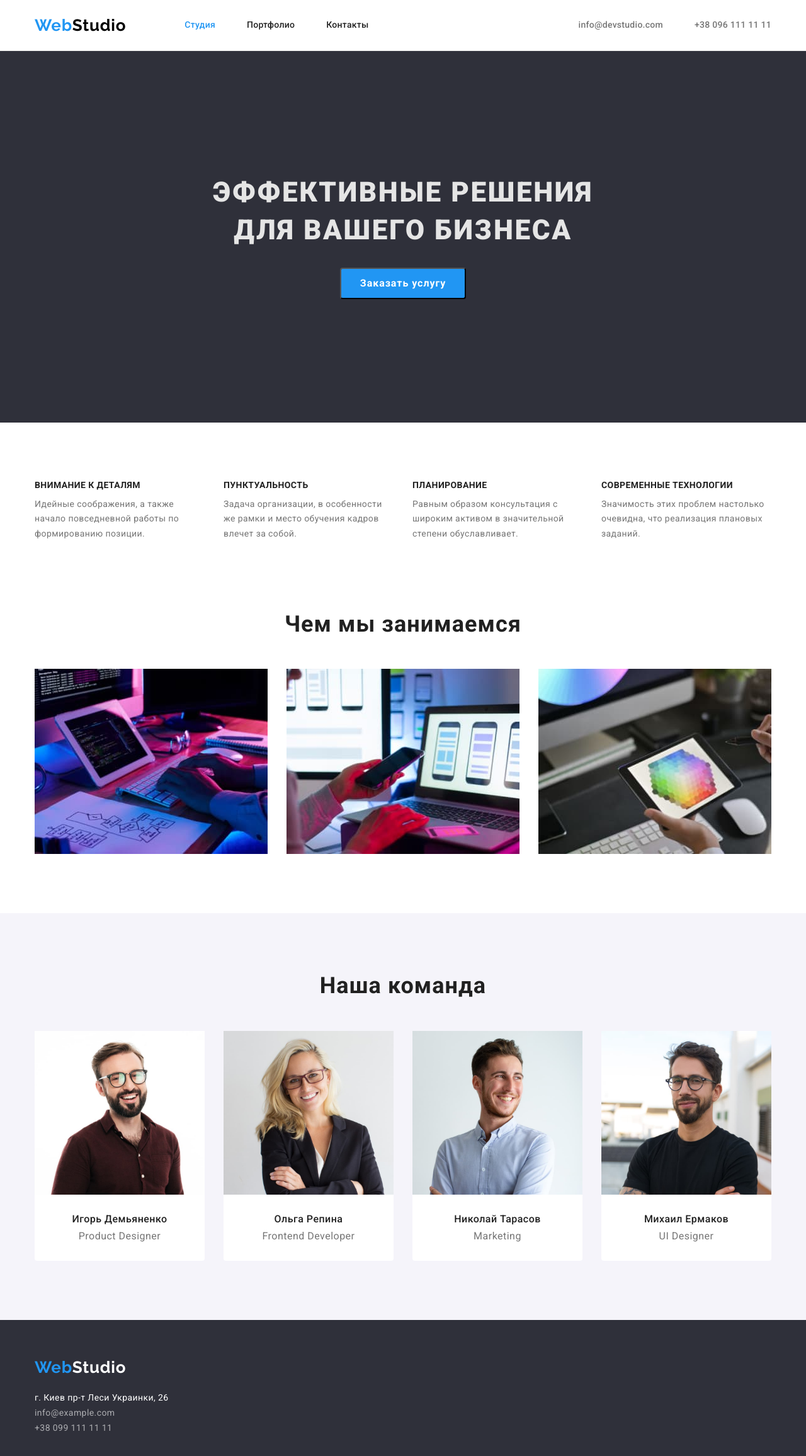
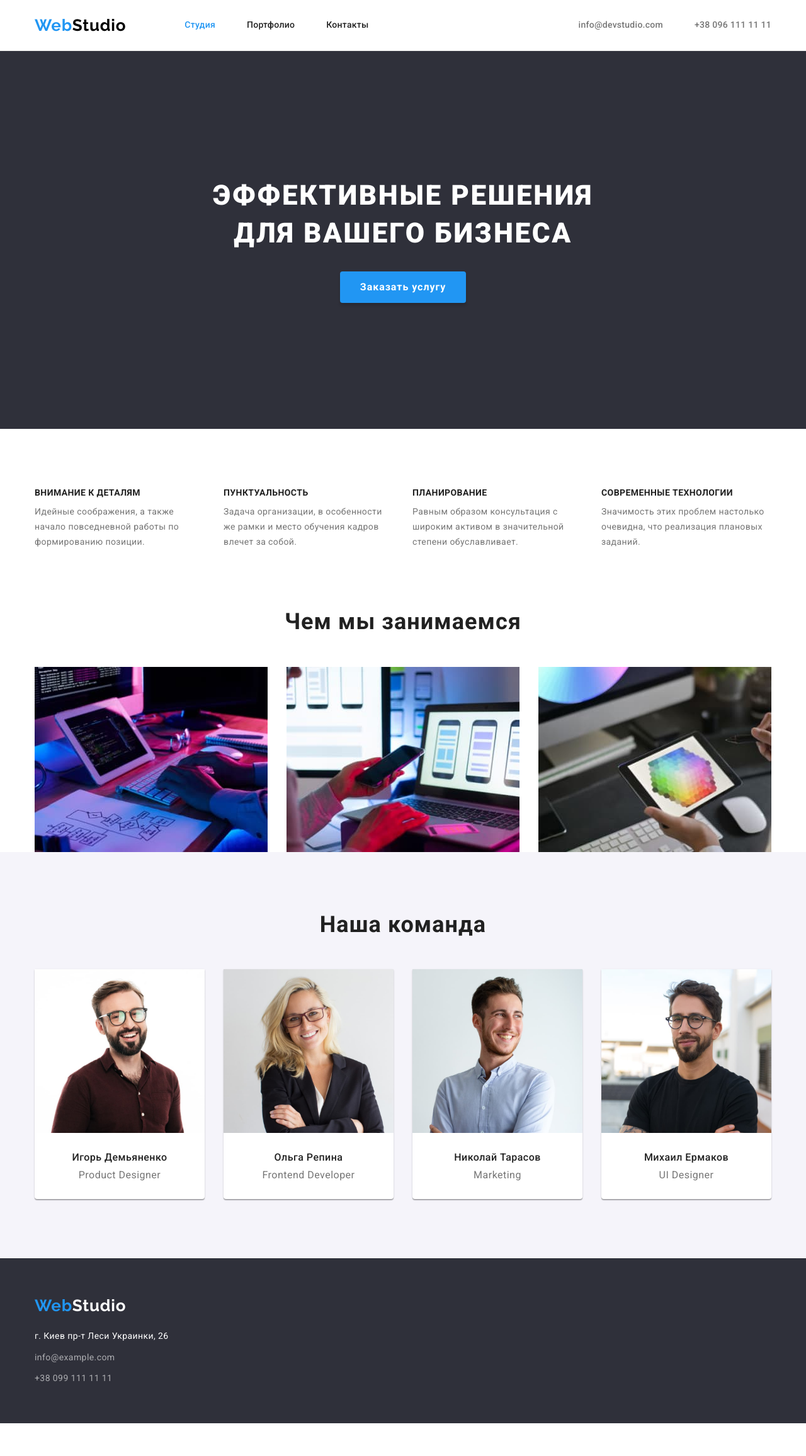
Before and after one commit to alina-prosk/goit-markup-hw-03, a plain HTML site: page index.html in a window 1280 px wide. Shown: the whole page at 63% size. After the commit the page ends 2260 px from the top, so only its background shows below. Drawn offline with nearby package versions, Linux system fonts and the light colour scheme.

Commit message:
виправлення

```diff
--- a/css/styles.css
+++ b/css/styles.css
@@ -4,6 +4,9 @@
     --text-color: #757575;
     --main-title-color:#2F303A;
     --second-title-color:#F5F4FA;
+    --focus-color:#2196F3;
+    --text-bacground-color:#FFFFFF;
+
 }
 
 
@@ -32,8 +35,8 @@ img {
 body{
     font-family:"Roboto", sans-serif;
     font-weight: 400;
-    background-color: #FFFFFF;
-    color: #FFFFFF;
+    background-color:var(--text-bacground-color);
+    color:var(--text-bacground-color);
 }
 
 
@@ -87,11 +90,11 @@ body{
     font-size: 26px;
     line-height: 1.19;
     letter-spacing: 0.03em;
-    color: #2196F3;
+    color:var(--focus-color);
 }
 
 .header {
-    background-color: #FFFFFF;
+    background-color:var(--text-bacground-color);
     border-bottom: 1px solid #ECECEC;
 }
 
@@ -130,18 +133,63 @@ body{
 
 
 .navigation-link:hover{
-    color: #2196F3;
+    color:var(--focus-color);
 }
 
 .navigation-link:focus {
-    color:#2196F3;
+    color:var(--focus-color);
 }
 
 .navigation-link.current{
-    color: #2196F3;
+    color:var(--focus-color);
 }
 
 
+.hero {
+    background-color: var(--main-title-color);
+    text-align: center;
+    padding-top: 200px;
+    padding-bottom: 200px;
+}
+
+.hero-text {
+    width: 696px;
+    margin-top: 0;
+
+    margin-bottom: 30px;
+    margin-left: auto;
+    margin-right: auto;
+
+
+    font-weight: 900;
+    font-size: 44px;
+    line-height: 1.36;
+    letter-spacing: 0.06em;
+    text-transform: uppercase;
+    color: var(--hero-text-color);
+}
+
+.hero-button {
+    padding: 10px 32px;
+    font-family: 'Roboto';
+    font-weight: 700;
+    font-size: 16px;
+    line-height: 1.88;
+    letter-spacing: 0.06em;
+    background-color: var(--focus-color);
+    color: var(--hero-text-color);
+    border: none;
+    box-shadow: 0px 4px 4px rgba(0, 0, 0, 0.15);
+    border-radius: 4px;
+}
+
+.hero-button:hover,
+.hero-button:focus {
+    background-color:#188CE8;
+    filter: drop-shadow(0px 4px 4px rgba(0, 0, 0, 0.25));
+}
+
+/*
 .head{
     padding-top: 195.33px;
     padding-bottom: 195.33px;
@@ -182,14 +230,9 @@ body{
 .header-btn:hover:focus{
     background-color: #188CE8;
 }
-
+*/
 
 /*----------------------ABOUT-------------------*/
-.about{
-    padding-top: 92px;
-    padding-bottom: 110px;
-
-}
 
 .about-list{
     display: flex;
@@ -222,7 +265,7 @@ color: var(--text-color);
 
 /*----------------------WORK-------------------*/
 .work{
-padding-bottom: 94px;
+padding-top: 0;
 }
 
 
@@ -247,14 +290,14 @@ padding-bottom: 94px;
 /*----------------------TEAM-------------------*/
 
 .team{
-    padding-top: 94px;
-    padding-bottom: 94px;
     background-color: var(--second-title-color)
 }
 
-.team-photo{
-    background-color: #FFFFFF;
-    padding-bottom: 30px;
+.team-card{
+    background-color:var(--text-bacground-color);
+    box-shadow: 0px 1px 3px rgba(0, 0, 0, 0.12),
+    0px 1px 1px rgba(0, 0, 0, 0.14),
+    0px 2px 1px rgba(0, 0, 0, 0.2);
     border-radius: 0px 0px 4px 4px;
 }
 
@@ -266,7 +309,7 @@ padding-bottom: 94px;
     display: flex;
 }
 
-.team-photo + .team-photo{
+.team-card + .team-card{
 margin-left: 30px;
 }
 
@@ -298,6 +341,7 @@ margin-left: 30px;
     text-align: center;
     letter-spacing: 0.03em;
     color: var(--text-color);
+    margin-bottom: 30px;
 }
 
 
@@ -310,6 +354,9 @@ margin-left: 30px;
 }
 
 
+.footer-list-item:not(:last-child){
+margin-bottom: 9px;
+}
 
 .footer-address{
     font-style: normal;
@@ -317,7 +364,7 @@ margin-left: 30px;
     font-size: 14px;
     line-height: 1.72;
     letter-spacing: 0.03em;
-    color: #FFFFFF;
+    color:var(--text-bacground-color);
 }
 
 .footer-link{
@@ -330,12 +377,12 @@ margin-left: 30px;
 }
 
 .footer-link:hover{
-    color: #2196F3;
+    color:var(--focus-color);
 }
 
 
 .footer-link:focus{
-    color: #2196F3;
+    color:var(--focus-color);
 }
 
 .footer-logo{
@@ -349,7 +396,7 @@ margin-left: 30px;
     font-size: 26px;
     line-height: 1.19;
     letter-spacing: 0.03em;
-    color: #FFFFFF;
+    color:var(--text-bacground-color);
     margin-bottom: 20px;
 }
 
@@ -360,7 +407,7 @@ margin-left: 30px;
     font-size: 26px;
     line-height: 1.19;
     letter-spacing: 0.03em;
-    color: #2196F3;
+    color:var(--focus-color);
 }
 
 /*------------------------PORTFOLIO-----------------------*/
@@ -390,18 +437,18 @@ margin-left: 30px;
 }
 
 .current-btn{
-    background-color: #2196F3;
-    color: #FFFFFF;
+    background-color:var(--focus-color);
+    color:var(--text-bacground-color);
 }
 
 
 .filter-btn:hover{
-    color: #2196F3;
+    color:var(--focus-color);
 }
 
 .filter-btn:focus{
-    background-color: #2196F3;
-    color: #FFFFFF;
+    background-color:var(--focus-color);
+    color:var(--text-bacground-color);
 }
 
 .pointer {
@@ -409,9 +456,11 @@ margin-left: 30px;
 }
 /*------------------------PROGECTS-----------------------*/
 
-.progect{
+.section{
     padding-top: 94px;
     padding-bottom: 94px;
+}
+.progect{
     background-color: var(--header-color);
 }
 
@@ -420,14 +469,13 @@ margin-left: 30px;
     margin-left: -30px;
     margin-bottom: -30px;
     flex-wrap: wrap;
-    margin-bottom: 94px;
 }
 
 .progect-link{
     flex-basis: calc(100% / 3 - 30px);
     margin-left: 30px;
     margin-bottom: 30px;
-    background: #FFFFFF;
+    background:var(--text-bacground-color);
 
     box-sizing: border-box;
 }
@@ -452,5 +500,7 @@ margin-left: 30px;
     padding-right: 24px;
     padding-top: 20px;
     padding-bottom: 20px;
-    border: 1px solid #EEEEEE;
+    border-left: 1px solid #EEEEEE;
+    border-right: 1px solid #EEEEEE;
+    border-bottom: 1px solid #EEEEEE;
 }
--- a/index.html
+++ b/index.html
@@ -45,13 +45,13 @@
     </div>
     </header>
     <main>
-    <section class="head">
+        <section class="hero">
     <div class="container">
-          <h1 class="title">Эффективные решения <br />для вашего бизнеса</h1>
-          <button type="button" class="header-btn pointer">Заказать услугу</button>
+        <h1 class="hero-text">Эффективные решения для вашего бизнеса</h1>
+        <button type="button" class="hero-button">Заказать услугу</button>
     </div>
-    </section>
-    <section class="about">
+</section>
+    <section class="about section">
     <div class="container">
         <h2 class="visually-hidden">Преимущества</h2>
         <ul class="about-list list">
@@ -84,24 +84,23 @@
     </ul>
     </div>
     </section>
-
-    <section class="team">
+    <section class="team section">
     <div class="container">
         <h3 class="team-head">Наша команда</h3>
     <ul class="team-list list">
-            <li class="team-photo">
+            <li class="team-card">
                 <img src="./images/img-1.jpg" alt="Игорь" width="270" class="profesional-img"/>
                 <h3 class="team-name">Игорь Демьяненко</h3>
             <p lang="en" class="team-position">Product Designer</p></li>
-            <li class="team-photo">
+            <li class="team-card">
                 <img src="./images/img-2.jpg" alt="Ольга" width="270" class="profesional-img"/>
                 <h3 class="team-name">Ольга Репина</h3>
             <p lang="en" class="team-position">Frontend Developer</p></li>
-            <li class="team-photo">
+            <li class="team-card">
                 <img src="./images/img-3.jpg" alt="Николай" width="270" class="profesional-img"/>
                 <h3 class="team-name">Николай Тарасов</h3>
             <p lang="en" class="team-position">Marketing</p></li>
-            <li class="team-photo">
+            <li class="team-card">
                 <img src="./images/img-4.jpg" alt="Михаил" width="270" class="profesional-img"/>
                 <h3 class="team-name">Михаил Ермаков</h3>
             <p lang="en" class="team-position">UI Designer</p></li>
@@ -115,9 +114,9 @@
                 <span class="footer-logo-accent link">Web</span>Studio</a>
           <address>
             <ul class="footer-list list">
-                <li><a href="" class="footer-address link">г. Киев пр-т Леси Украинки, 26</a></li>
-                <li><a href="mailto:info@example.com" class="footer-link link">info@example.com</a></li>
-                <li><a href="tel:+380991111111" class="footer-link link">+38 099 111 11 11</a></li>
+                <li class="footer-list-item"><a href="" class="footer-address link">г. Киев пр-т Леси Украинки, 26</a></li>
+                <li class="footer-list-item"><a href="mailto:info@example.com" class="footer-link link">info@example.com</a></li>
+                <li class="footer-list-item"><a href="tel:+380991111111" class="footer-link link">+38 099 111 11 11</a></li>
             </ul>
           </address>
     </div>
```
Also changed, not shown: portfolio.html (+4 -4 lines).
